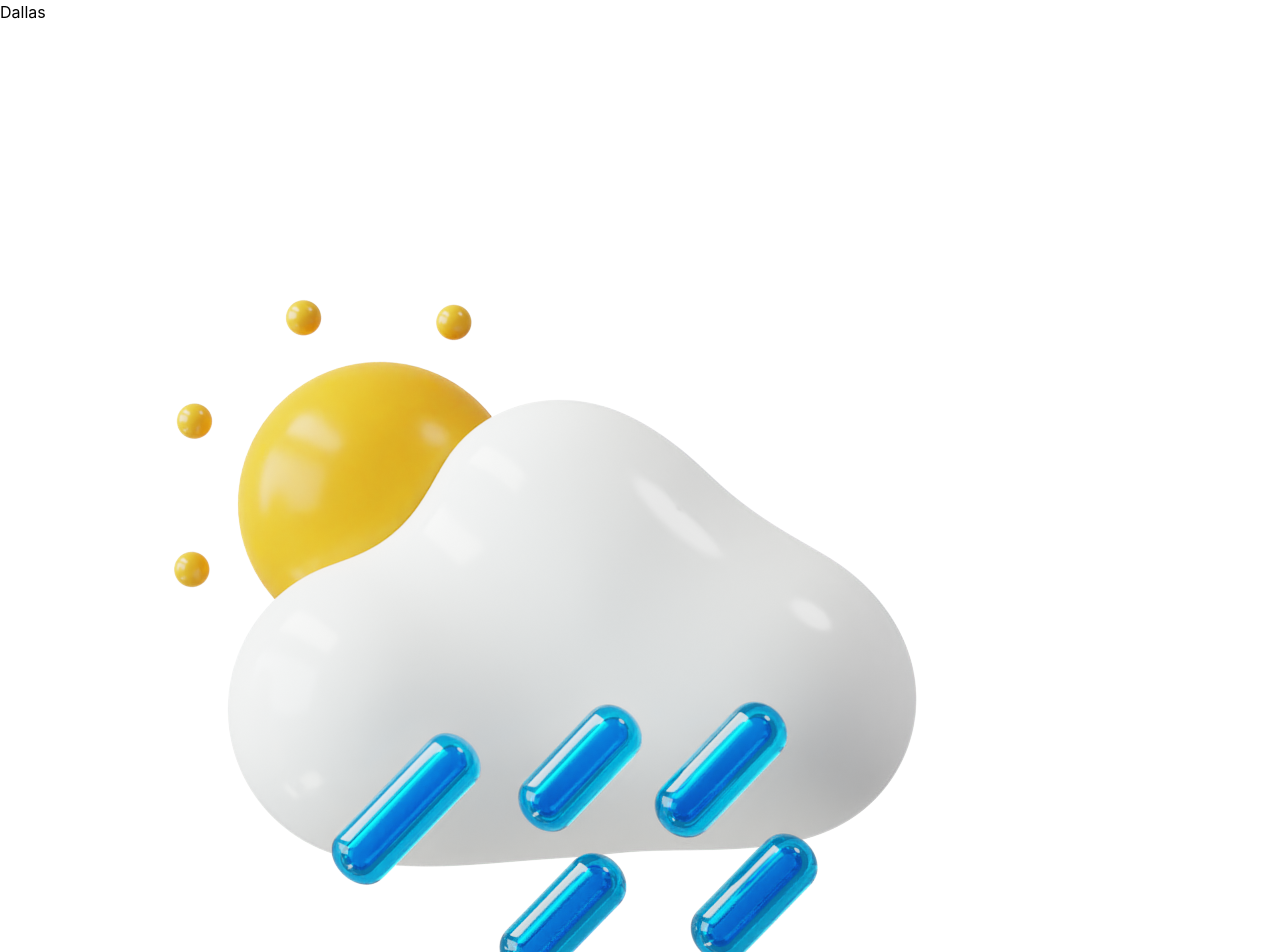
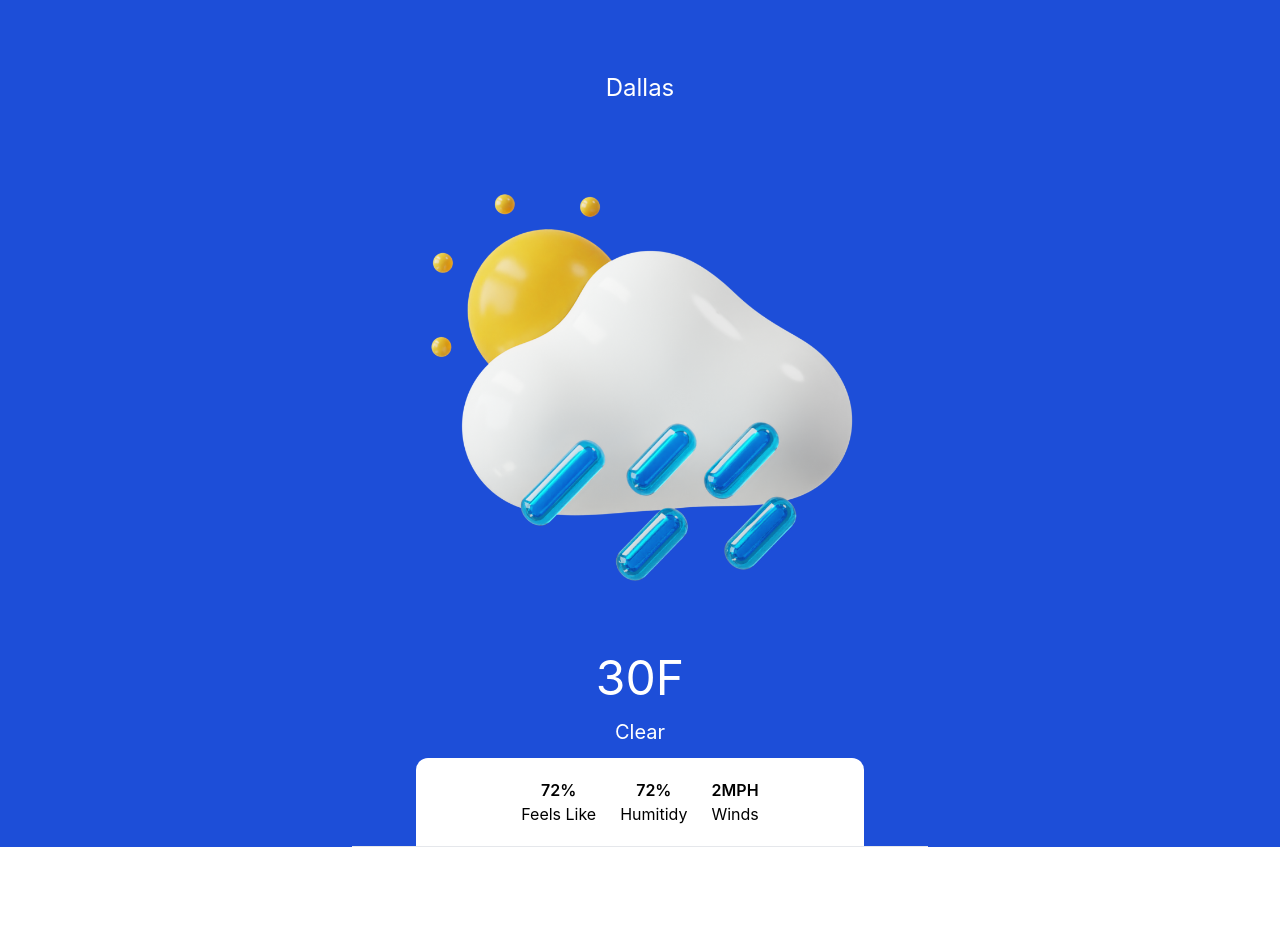
Before and after one commit to Thareendra2000/weather_app, a React (Create React App) app in the folder weather-app-react/: page / in a window 1280 px wide. Shown: the top 952 px of the page. After the commit the page ends 847 px from the top, so only its background shows below. Built offline with nearby package versions, Linux system fonts and the light colour scheme.

Commit message:
edited App.js using Tailwindcss:sparkles:

```diff
--- a/weather-app-react/src/App.js
+++ b/weather-app-react/src/App.js
@@ -1,40 +1,41 @@
 import React, {useState} from 'react'
 import axios from 'axios'
-import weather from './images/w01.png'
+import weather from './images/Sun-cloud-rain.png'
 
 function App() {
   // API url
   //const url ="https://api.openweathermap.org/data/2.5/weather?q=dallas&appid=e1c10de39471b526a19ff0ad309782c9"
   return (
-    <div className="app">
+    <body class=" bg-blue-700 grid place-items-center">
+    <div className="text-white m-0 p-0 border-b max-w-xl " >
         {/* <!-- ------search bar------ --> */}
-    <div className="search-bar">
+        <div className="p-8">
+
         </div>
         {/* <!-- --------middle section----- --> */}
-    <div className="w-data">
-        <p className="city">Dallas</p>
-        <div className="image-slider">
-        <img src={weather} />
-        </div>
-        <h1 className="text-yellow-700">30F</h1>
-        <h2 className="tag">Clear</h2>
+        <div className="m-0 p-0  grid place-items-center">
+            <p className=" text-2xl p-1 m-1">Dallas</p>
+            <div className="p-16"><img src={weather} /></div>
+            <h1 className="text-5xl p-1">30F</h1>
+            <h2 className="text-xl p-3">Clear</h2>
         </div>
         {/* <!-- ---------bottom part------- --> */}
-    <div className="bottom-bar">
-        <div className="data-mini">
-            <p className="data">72%</p>
+        <div className="m-0 p-2 bg-white text-black rounded-t-xl mx-16 flex justify-center">
+            <div className="p-2 m-1 grid place-items-center">
+                <p className="font-semibold text-black">72%</p>
+                <p className="type">Feels Like</p>
+            </div>
+            <div className="p-2 m-1 grid place-items-center">
+                <p className="font-semibold text-black">72%</p>
                 <p className="type">Humitidy</p>
             </div>
-        <div className="data-mini">
-            <p className="data">72%</p>
-            <p className="type">Humitidy</p>
-        </div>
-        <div className="data-mini">
-            <p className="data">72%</p>
-            <p className="type">Humitidy</p>
+            <div className="p-2 m-1 grid place-items-center">
+                <p className="font-semibold text-black">2MPH</p>
+                <p className="type">Winds</p>
             </div>
         </div>
     </div>
+    </body>
   );
 }
 
```
Also changed, not shown: weather-app-react/src/images/Sun-cloud-rain.png (added). Lines whose indentation alone changed are shown as unchanged.
